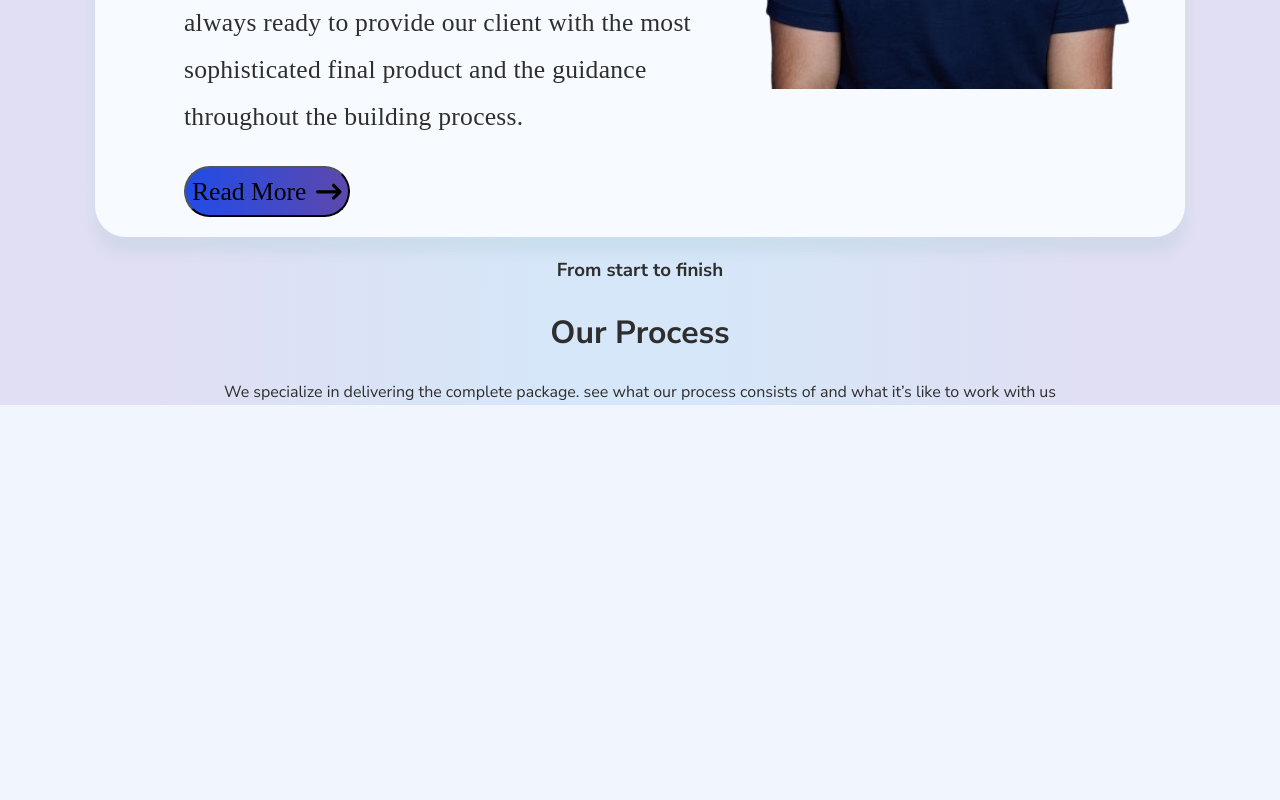
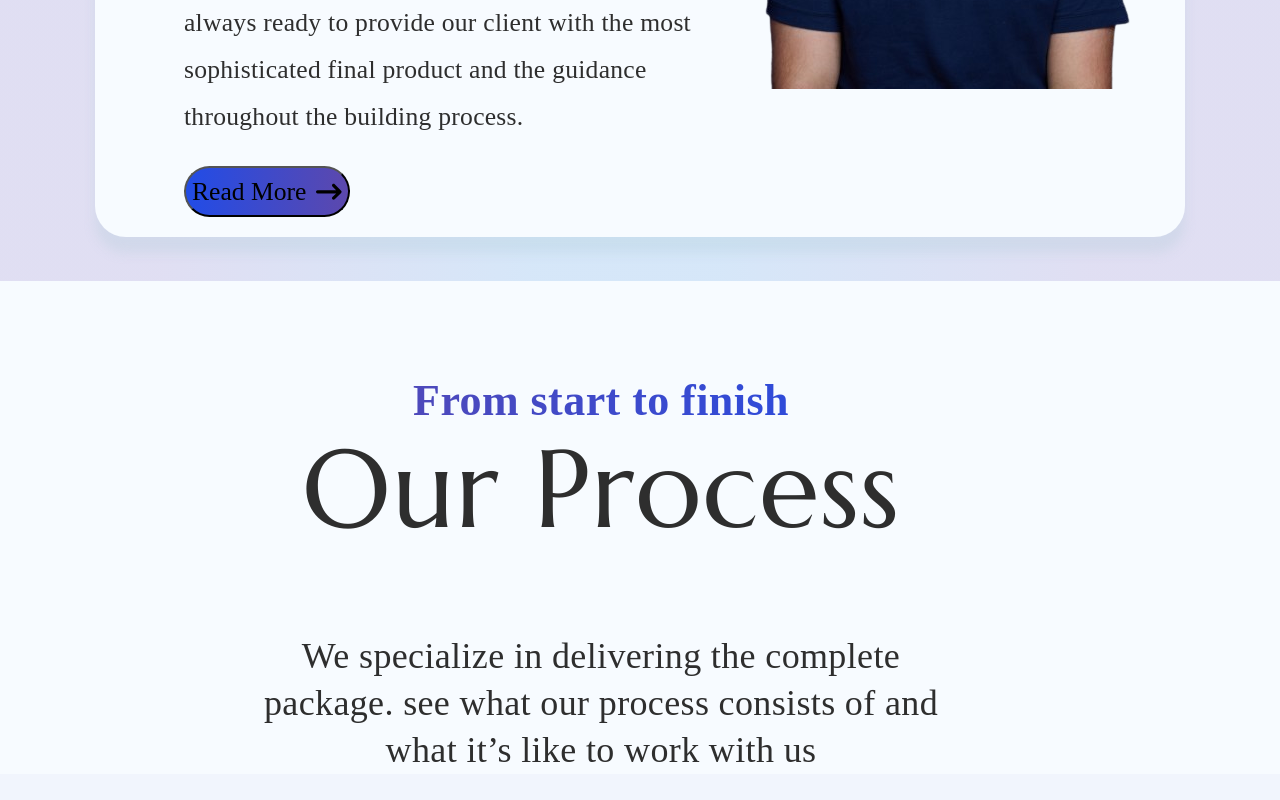
Before and after one commit to lionsgrandson/sites_for_everyone5.0, a React (Create React App) app: page / in a window 1280 px wide. Shown: the part 1335-2135 px from the top of the page. Before the commit the page ends 1756 px from the top, so only its background shows below. Built offline with nearby package versions, Linux system fonts and the light colour scheme.

Commit message:
style(our process): styled the title of the section

```diff
--- a/src/components/OurProccess/OurProccess.css
+++ b/src/components/OurProccess/OurProccess.css
@@ -0,0 +1,38 @@
+.ourProSection {
+  background: rgba(247, 251, 255, 1);
+  padding: 0 calc(50vw - 400px);
+}
+.title-our {
+  width: 722px;
+}
+.titlel-h3-our {
+  font-family: Nunito;
+  font-size: 44px;
+  font-weight: 700;
+  line-height: 40px;
+  letter-spacing: 0.01em;
+  padding-top: 10rem;
+  text-align: center;
+  margin-bottom: 0;
+  background: linear-gradient(90deg, #5c48ad 0%, #214ce7 100%);
+  -webkit-background-clip: text;
+  -webkit-text-fill-color: transparent;
+}
+.titlel-h1-our {
+  margin-top: 0;
+  font-family: Marcellus;
+  font-size: 110px;
+  font-weight: 400;
+  line-height: 137.93px;
+  letter-spacing: 0.01em;
+  text-align: center;
+}
+.titlel-p-our {
+  font-family: Nunito;
+  font-size: 36px;
+  font-weight: 400;
+  line-height: 47px;
+  letter-spacing: 0.01em;
+  text-align: center;
+  /* width: 722px; */
+}
--- a/src/components/OurProccess/OurProccess.js
+++ b/src/components/OurProccess/OurProccess.js
@@ -2,8 +2,8 @@ import "./OurProccess.css";
 import OurProTitle from "./OurProTitle";
 export default function OurProccess() {
   return (
-    <>
+    <div   className="ourProSection">
       <OurProTitle />
-    </>
+    </ div>
   );
 }
```
